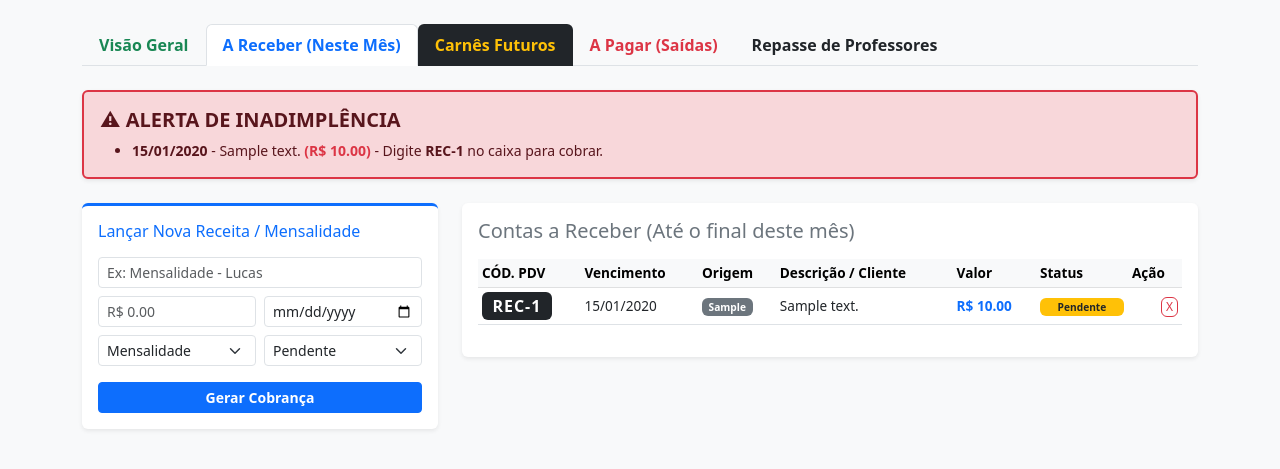
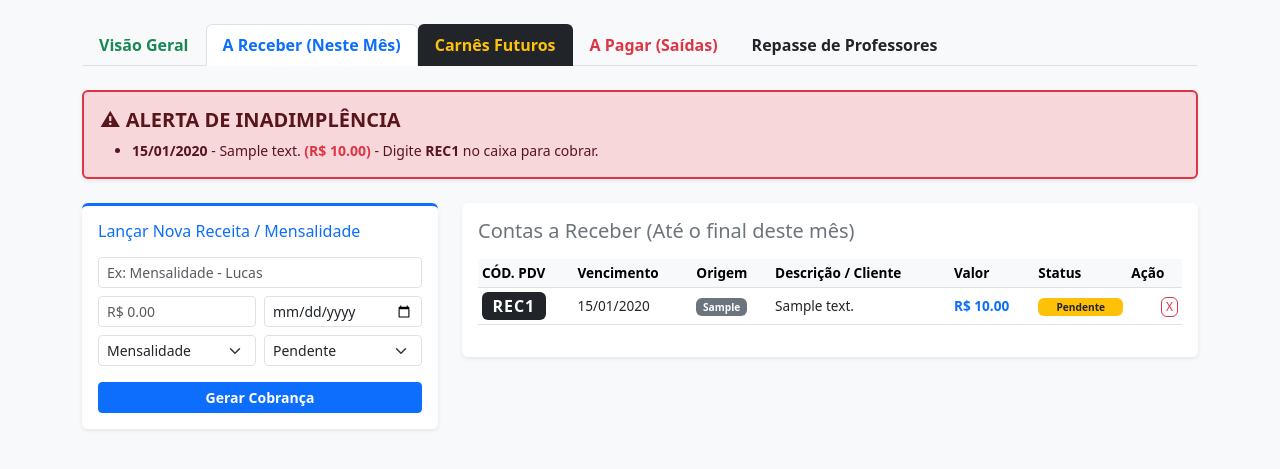
Before and after one commit to Casademusicacambuci/escola_musica, a Flask app: page /financeiro in a window 1280 px wide, after a click on "A Receber (Neste Mês)". Shown: the part 56-525 px from the top of the page. Run offline with Flask 3, Linux system fonts and the light colour scheme; the visitor is signed in with stand-in values (Sample User, id 1); tables that the repository leaves empty hold one stand-in row (values such as "Sample post").

Commit message:
Remove hyphen from receipt IDs in financeiro.html

```diff
--- a/templates/financeiro.html
+++ b/templates/financeiro.html
@@ -65,7 +65,7 @@
                   <h5 class="alert-heading fw-bold">⚠ ALERTA DE INADIMPLÊNCIA</h5>
                   <ul class="mb-0 mt-2 small">
                       {% for i in inadimplentes %}
-                          <li><strong>{{ i.data_vencimento.strftime('%d/%m/%Y') }}</strong> - {{ i.descricao }} <strong class="text-danger">(R$ {{ "%.2f"|format(i.valor) }})</strong> - Digite <strong>REC-{{ i.id }}</strong> no caixa para cobrar.</li>
+                          <li><strong>{{ i.data_vencimento.strftime('%d/%m/%Y') }}</strong> - {{ i.descricao }} <strong class="text-danger">(R$ {{ "%.2f"|format(i.valor) }})</strong> - Digite <strong>REC{{ i.id }}</strong> no caixa para cobrar.</li>
                       {% endfor %}
                   </ul>
               </div>
@@ -125,9 +125,9 @@
                                           <tr>
                                               <td>
                                                 {% if r.status == 'Pendente' %}
-                                                    <span class="badge bg-dark fs-6" style="letter-spacing: 1px;">REC-{{ r.id }}</span>
+                                                    <span class="badge bg-dark fs-6" style="letter-spacing: 1px;">REC{{ r.id }}</span>
                                                 {% else %}
-                                                    <span class="text-muted small">REC-{{ r.id }}</span>
+                                                    <span class="text-muted small">REC{{ r.id }}</span>
                                                 {% endif %}
                                               </td>
                                               <td>{{ r.data_vencimento.strftime('%d/%m/%Y') }}</td>
@@ -182,7 +182,7 @@
                               <tbody>
                                   {% for r in receber_futuro %}
                                   <tr>
-                                      <td><span class="badge bg-dark fs-6" style="letter-spacing: 1px;">REC-{{ r.id }}</span></td>
+                                      <td><span class="badge bg-dark fs-6" style="letter-spacing: 1px;">REC{{ r.id }}</span></td>
                                       <td>{{ r.data_vencimento.strftime('%d/%m/%Y') }}</td>
                                       <td><span class="badge bg-secondary">{{ r.modulo_origem }}</span></td>
                                       <td>{{ r.descricao }}</td>
@@ -250,9 +250,9 @@
                                           <tr>
                                               <td>
                                                 {% if p.status == 'Pendente' %}
-                                                    <span class="badge bg-dark fs-6" style="letter-spacing: 1px;">PAG-{{ p.id }}</span>
+                                                    <span class="badge bg-dark fs-6" style="letter-spacing: 1px;">PAG{{ p.id }}</span>
                                                 {% else %}
-                                                    <span class="text-muted small">PAG-{{ p.id }}</span>
+                                                    <span class="text-muted small">PAG{{ p.id }}</span>
                                                 {% endif %}
                                               </td>
                                               <td>{{ p.data_vencimento.strftime('%d/%m/%Y') }}</td>
```
